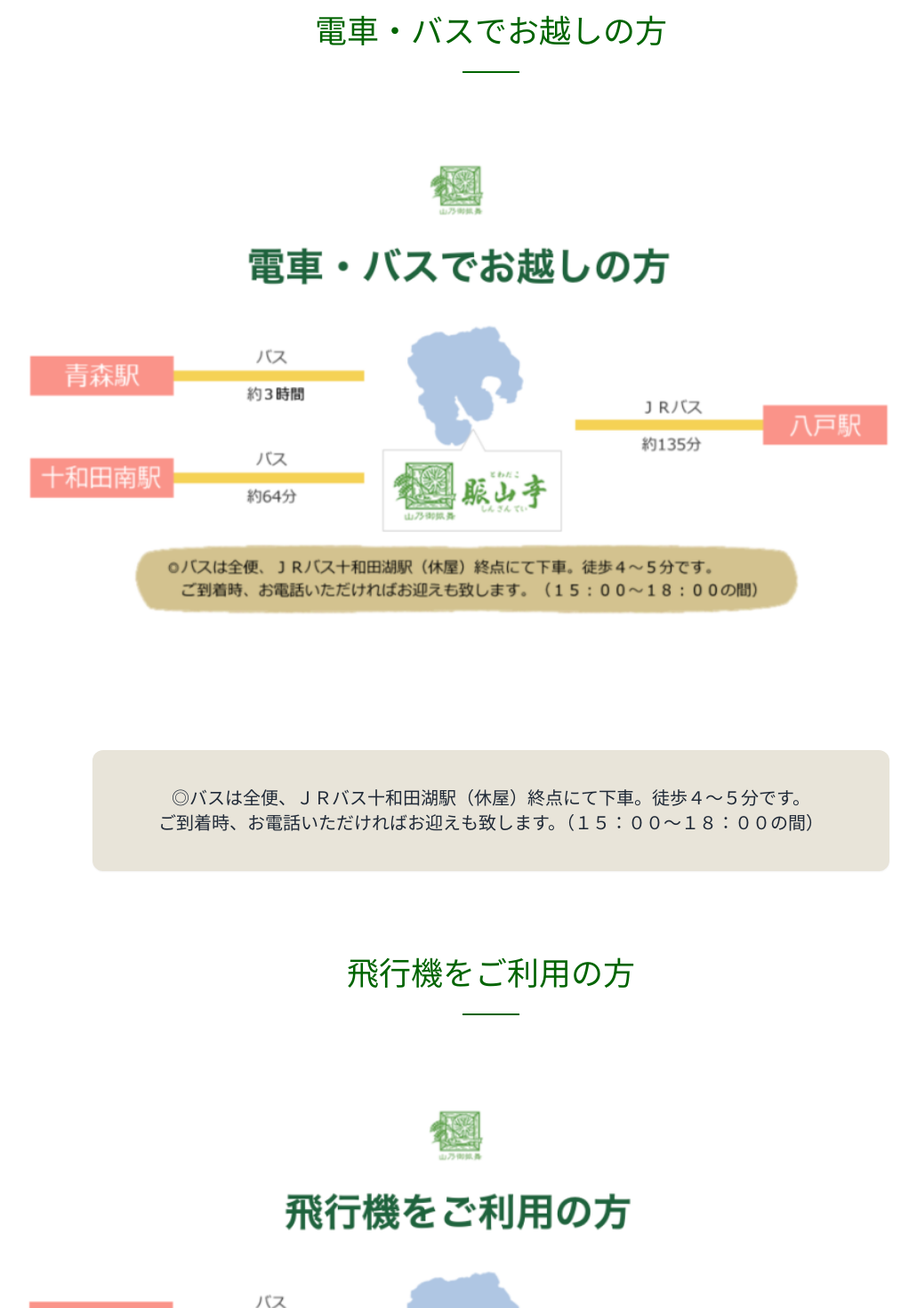
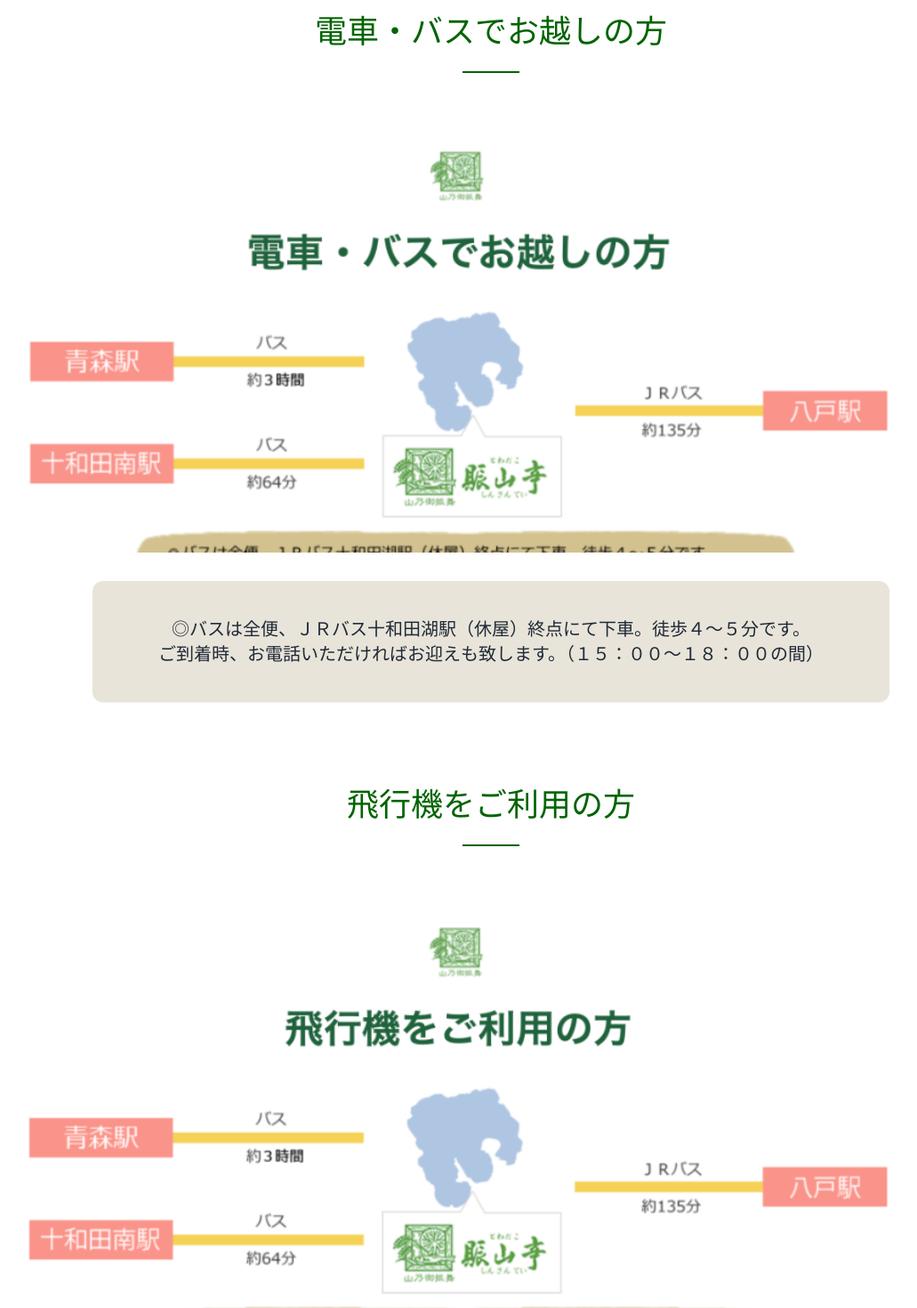
Before and after one commit to hirofumitorato/towadako-demo, a Next.js app: page /access in a window 1280 px wide. Shown: the part 2300-3770 px from the top of the page at 89% size, without its empty margins (88-1119 px from the left). Built offline with nearby package versions, Linux system fonts and the light colour scheme.

Commit message:
アクセス詳細ページ: 電車・飛行機画像の不要な青枠部分をCSSでクロップ

```diff
--- a/src/app/access/page.tsx
+++ b/src/app/access/page.tsx
@@ -127,19 +127,18 @@ export default function AccessPage() {
                     transition={{ duration: 0.6 }}
                     className="text-center"
                 >
-                    <h2 className="text-3xl md:text-4xl font-serif text-[#006400] mb-12 flex flex-col items-center">
+                    <h2 className="text-3xl md:text-4xl font-serif text-[#006400] mb-8 flex flex-col items-center">
                         <span>電車・バスでお越しの方</span>
                         <span className="w-16 h-0.5 bg-[#006400] mt-6"></span>
                     </h2>
 
-                    <div className="w-full overflow-hidden mb-12">
+                    <div className="w-full relative overflow-hidden aspect-[2.4/1] mb-8">
                         <Image
                             src="/images/access/train_bus.png"
                             alt="電車・バスでのアクセス図"
-                            width={0}
-                            height={0}
+                            fill
                             sizes="100vw"
-                            style={{ width: '100%', height: 'auto' }}
+                            className="object-cover object-top"
                         />
                     </div>
 
@@ -159,19 +158,18 @@ export default function AccessPage() {
                     transition={{ duration: 0.6 }}
                     className="text-center"
                 >
-                    <h2 className="text-3xl md:text-4xl font-serif text-[#006400] mb-12 flex flex-col items-center">
+                    <h2 className="text-3xl md:text-4xl font-serif text-[#006400] mb-8 flex flex-col items-center">
                         <span>飛行機をご利用の方</span>
                         <span className="w-16 h-0.5 bg-[#006400] mt-6"></span>
                     </h2>
 
-                    <div className="w-full overflow-hidden mb-12">
+                    <div className="w-full relative overflow-hidden aspect-[2.4/1] mb-8">
                         <Image
                             src="/images/access/flight.png"
                             alt="飛行機でのアクセス図"
-                            width={0}
-                            height={0}
+                            fill
                             sizes="100vw"
-                            style={{ width: '100%', height: 'auto' }}
+                            className="object-cover object-top"
                         />
                     </div>
 
```
